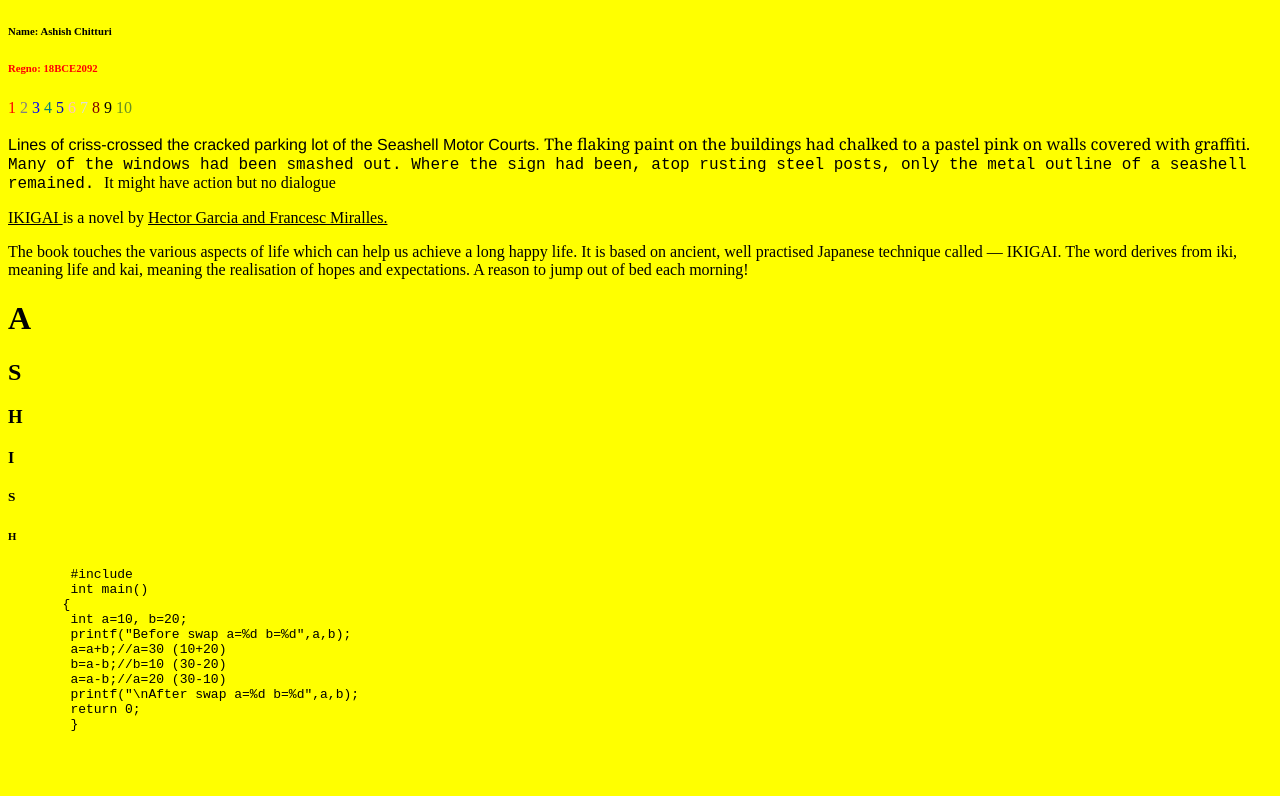
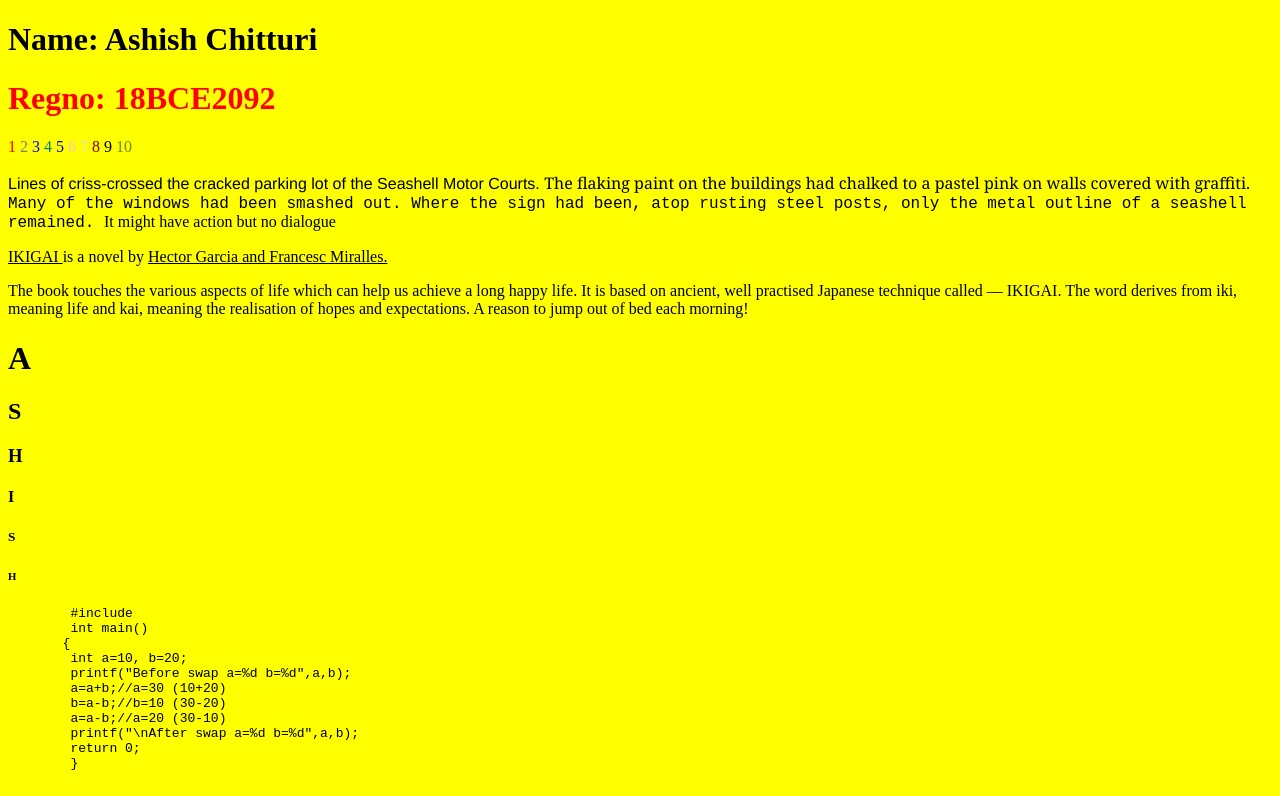
Before and after one commit to Ashish250600/class, a plain HTML site: page sol1/index.html in a window 1280 px wide. Drawn offline with Linux system fonts and the light colour scheme.

Commit message:
solution

```diff
--- a/sol1/index.html
+++ b/sol1/index.html
@@ -11,8 +11,8 @@
 <body bgcolor="Yellow">
 
     <!-- Printing name and registration number -->
-    <h6 style="color:black(4, 218, 247);">Name: Ashish Chitturi </h6>
-    <h6 style="color:red;">Regno: 18BCE2092</h6>
+    <h1 style="color:black(4, 218, 247);">Name: Ashish Chitturi </h1>
+    <h1 style="color:red;">Regno: 18BCE2092</h1>
 
     <!-- Printing numbers from 1 to 10 in different color-->
     <font color="red">1</font>
```
